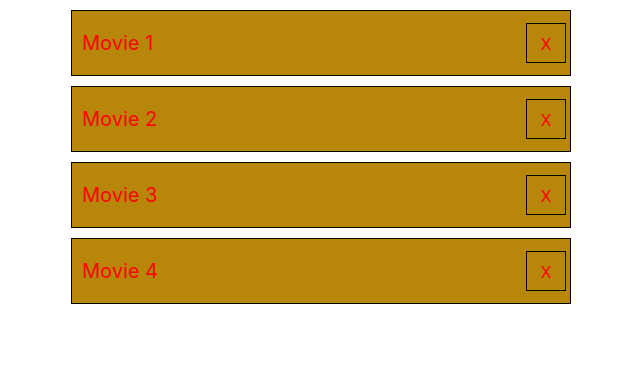
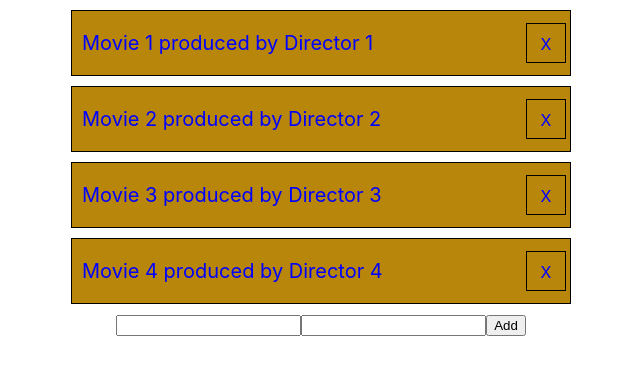
Before and after one commit to freshjsoftd/onl-js-pd2023-1-function-to-watch-list, a React (Create React App) app: page / in a window 1280 px wide. Shown: the top 374 px of the page, without its empty margins (319-959 px from the left). Built offline with nearby package versions, Linux system fonts and the light colour scheme.

Commit message:
Add  GrowingButton and addNew function

```diff
--- a/src/App.js
+++ b/src/App.js
@@ -1,29 +1,12 @@
 import React, { useState } from 'react';
+import {nanoid} from 'nanoid';
+
+import WatchList from './components/WatchList/WatchList';
+import WatchForm from './components/WatchForm/WatchForm';
+import initialState from './model/initialState';
 import './App.css';
-import WatchList from './components/WatchList/WatchList';
 
-const initialState = [
-	{
-		id: 1,
-		title: 'Movie 1',
-		isDone: false,
-	},
-	{
-		id: 2,
-		title: 'Movie 2',
-		isDone: false,
-	},
-	{
-		id: 3,
-		title: 'Movie 3',
-		isDone: false,
-	},
-	{
-		id: 4,
-		title: 'Movie 4',
-		isDone: false,
-	},
-];
+
 function App() {
 	const [toWatchMovies, setToWatchMovies] = useState(initialState);
 
@@ -36,9 +19,16 @@ function App() {
 		setToWatchMovies(newWatchMovies);
 	}
 
+	function addNewMovie(movie) {
+		movie.id = nanoid(12);
+		const newWatchMovies = [...toWatchMovies, movie];
+		setToWatchMovies(newWatchMovies);
+	}
+
 	return (
-		<div className="container">
+		<div className='container'>
 			<WatchList movies={toWatchMovies} onToggle={toggleToWatch} />
+			<WatchForm onSubmit={addNewMovie} />
 		</div>
 	);
 }
--- /dev/null
+++ b/src/components/GrowingButton/GrowingButton.js
@@ -0,0 +1,20 @@
+import React, { useState } from 'react';
+
+function GrowingButton() {
+
+  const [width, setWidth] = useState(100);
+
+  const increaseWidth = () => setWidth((prevWidth) => prevWidth + 10);
+  // const increaseWidth = () => setWidth(width + 10);
+  return (
+		<button
+			style={{ width, height: '40px', fontSize: '25px' }}
+			onClick={increaseWidth}
+      type='button'
+		>
+			I can grow
+		</button>
+  );
+}
+
+export default GrowingButton
--- /dev/null
+++ b/src/components/WatchForm/WatchForm.js
@@ -0,0 +1,34 @@
+import React, { useState} from 'react';
+// import GrowingButton from '../GrowingButton/GrowingButton';
+
+function WatchForm() {
+
+  const [title, setTitle] = useState('');
+  const [director, setDirector] = useState('');
+
+  function onInputChange(e){
+    e.target.name === 'title' && setTitle(e.target.value);
+    e.target.name === 'director' && setDirector(e.target.value);
+  }
+
+  return (
+		<form>
+			<input
+				type='text'
+				name='title'
+				value={title}
+				onChange={onInputChange}
+			/>
+			<input
+				type='text'
+				name='director'
+				value={director}
+				onChange={onInputChange}
+			/>
+			<button className='add'>Add</button>
+      {/* <GrowingButton /> */}
+		</form>
+  );
+}
+
+export default WatchForm;
--- a/src/components/WatchItem/WatchItem.js
+++ b/src/components/WatchItem/WatchItem.js
@@ -2,10 +2,10 @@ import React from 'react';
 import './WatchItem.css'
 
 const stylesWatchItem = {
-	color: 'red',
+	color: 'blue',
 };
 
-function toggleBackground(movie) {
+function toggleBackground(movie, onToggle) {
 	return {
 		...stylesWatchItem,
 		backgroundColor: movie.isDone ? 'cadetblue' : 'darkgoldenrod',
@@ -19,10 +19,10 @@ function WatchItem({ movie, onToggle }) {
 			style={toggleBackground(movie)}
 			onClick={() => onToggle(movie.id)}
 		>
-			<p className='content'>{movie.title}</p>
-			<span className='delete-btn'>
-				X
-			</span>
+			<p className='content'>
+				{movie.title} produced by {movie.director}
+			</p>
+			<span className='delete-btn'>X</span>
 		</div>
 	);
 }
--- /dev/null
+++ b/src/model/initialState.js
@@ -0,0 +1,28 @@
+const initialState = [
+	{
+		id: 1,
+		title: 'Movie 1',
+		director: 'Director 1',
+		isDone: false,
+	},
+	{
+		id: 2,
+		title: 'Movie 2',
+		director: 'Director 2',
+		isDone: false,
+	},
+	{
+		id: 3,
+		title: 'Movie 3',
+		director: 'Director 3',
+		isDone: false,
+	},
+	{
+		id: 4,
+		title: 'Movie 4',
+		director: 'Director 4',
+		isDone: false,
+	},
+];
+
+export default initialState;
```
